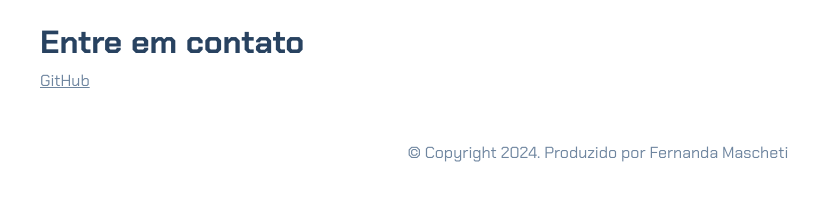
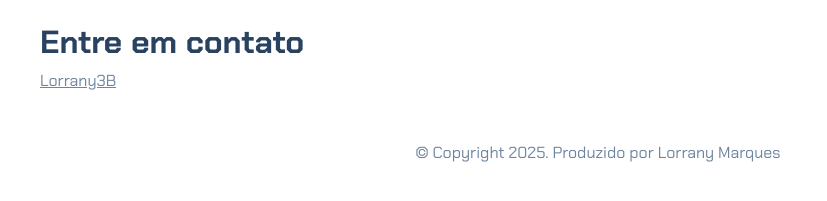
Before and after one commit to lorrany3B/Portifolio, a plain HTML site: page index.html in a window 1280 px wide. Shown: the part 996-1197 px from the top of the page, 42-869 px from the left. Drawn offline with nearby package versions, Linux system fonts and the light colour scheme.

Commit message:
index.html

```diff
--- a/index.html
+++ b/index.html
@@ -100,9 +100,9 @@
     <footer class="container py-5">
         <h2>Entre em contato</h2>
         <div>
-            <a href="https://github.com/femascheti">GitHub</a>
+            <a href="https://github.com/lorrany3B">Lorrany3B</a>
         </div>
-        <p class="my-5 text-center">© Copyright 2024. Produzido por Fernanda Mascheti</p>
+        <p class="my-5 text-center">© Copyright 2025. Produzido por Lorrany Marques</p>
     </footer>
 
     <script src="https://cdn.jsdelivr.net/npm/bootstrap@5.3.2/dist/js/bootstrap.bundle.min.js"></script>
```
